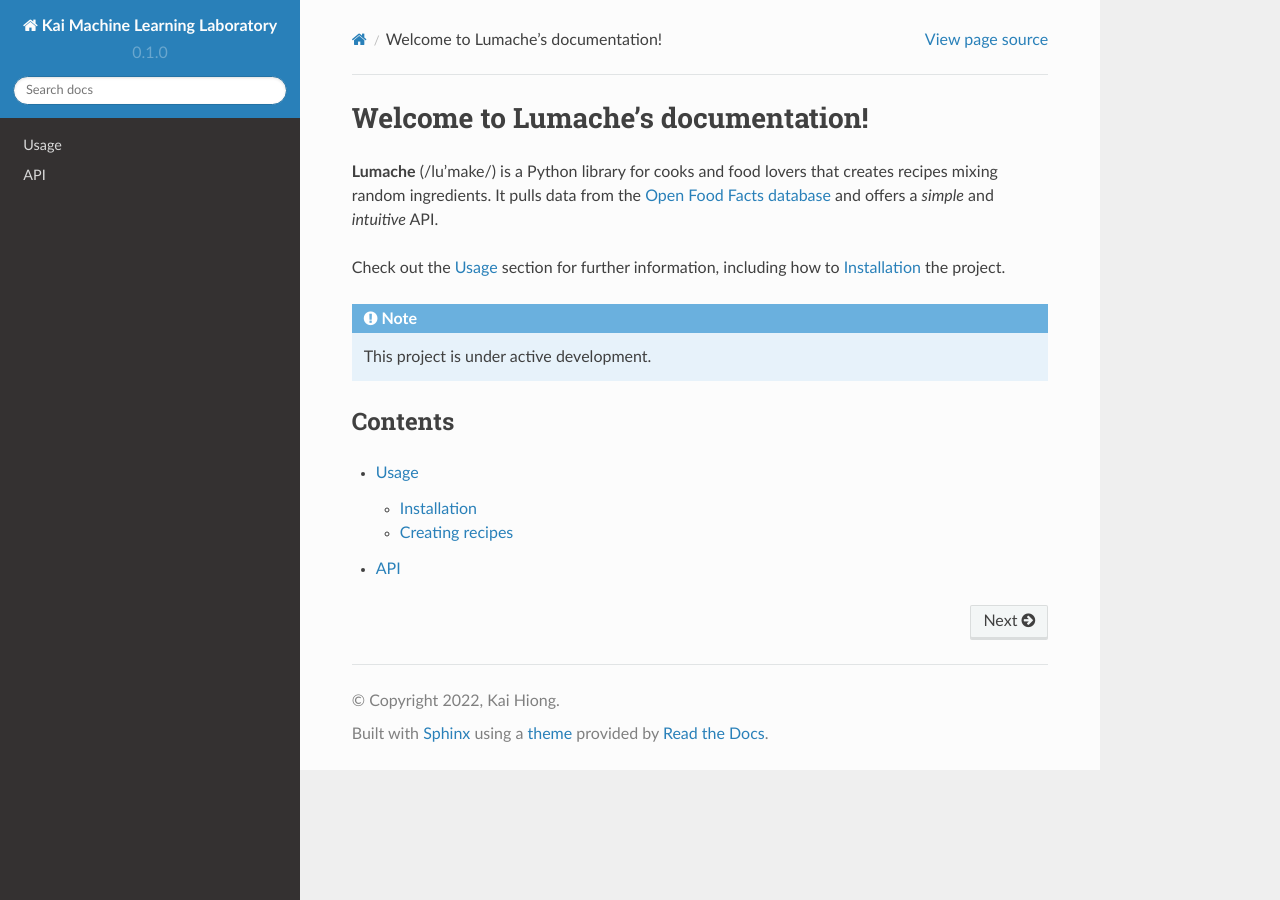
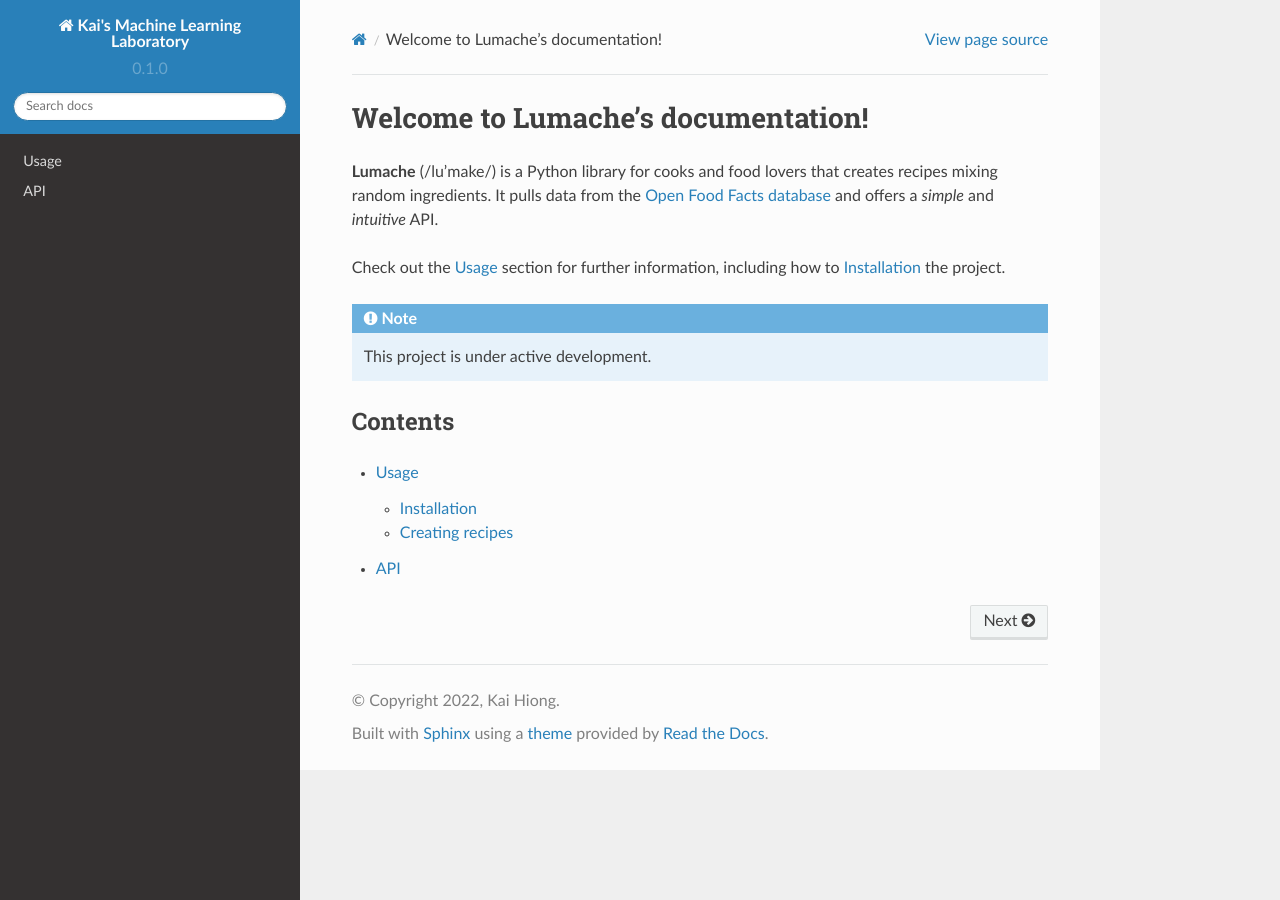
Before and after one commit to kaihiong/rtd, a Sphinx documentation site: the page built from docs/source/index.rst, in a window 1280 px wide. Built offline with Sphinx 7.4.7 and the Read the Docs theme 2.0.0, drawn with Linux system fonts in a browser that asks for light colours; pages that are not in the unit, such as notebooks, are missing from menus.

```diff
--- a/docs/source/conf.py
+++ b/docs/source/conf.py
@@ -2,7 +2,7 @@
 
 # -- Project information
 
-project = 'Kai Machine Learning Laboratory'
+project = 'Kai\'s Machine Learning Laboratory'
 copyright = '2022, Kai Hiong'
 author = 'Kai Hiong'
 
```
